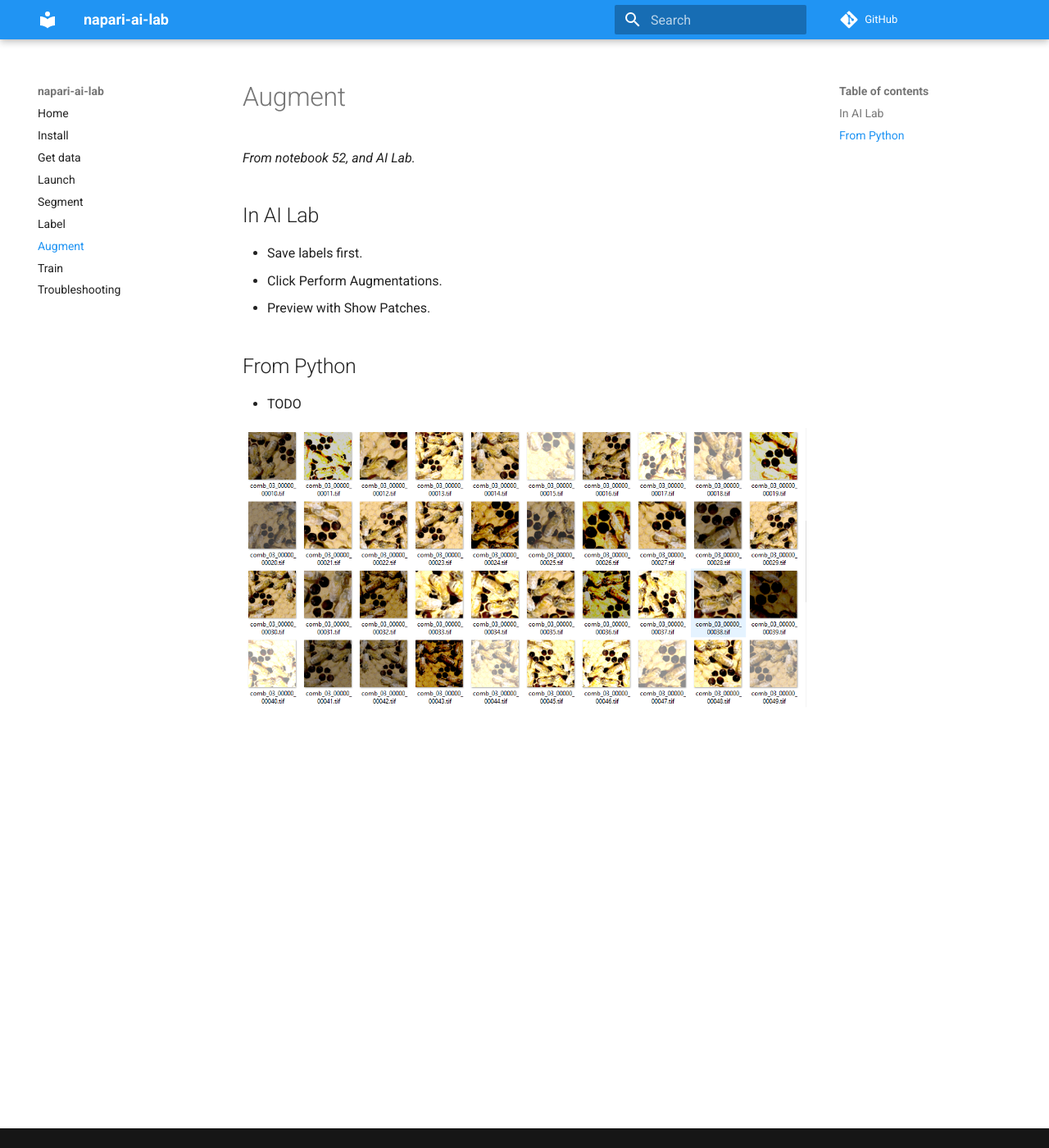
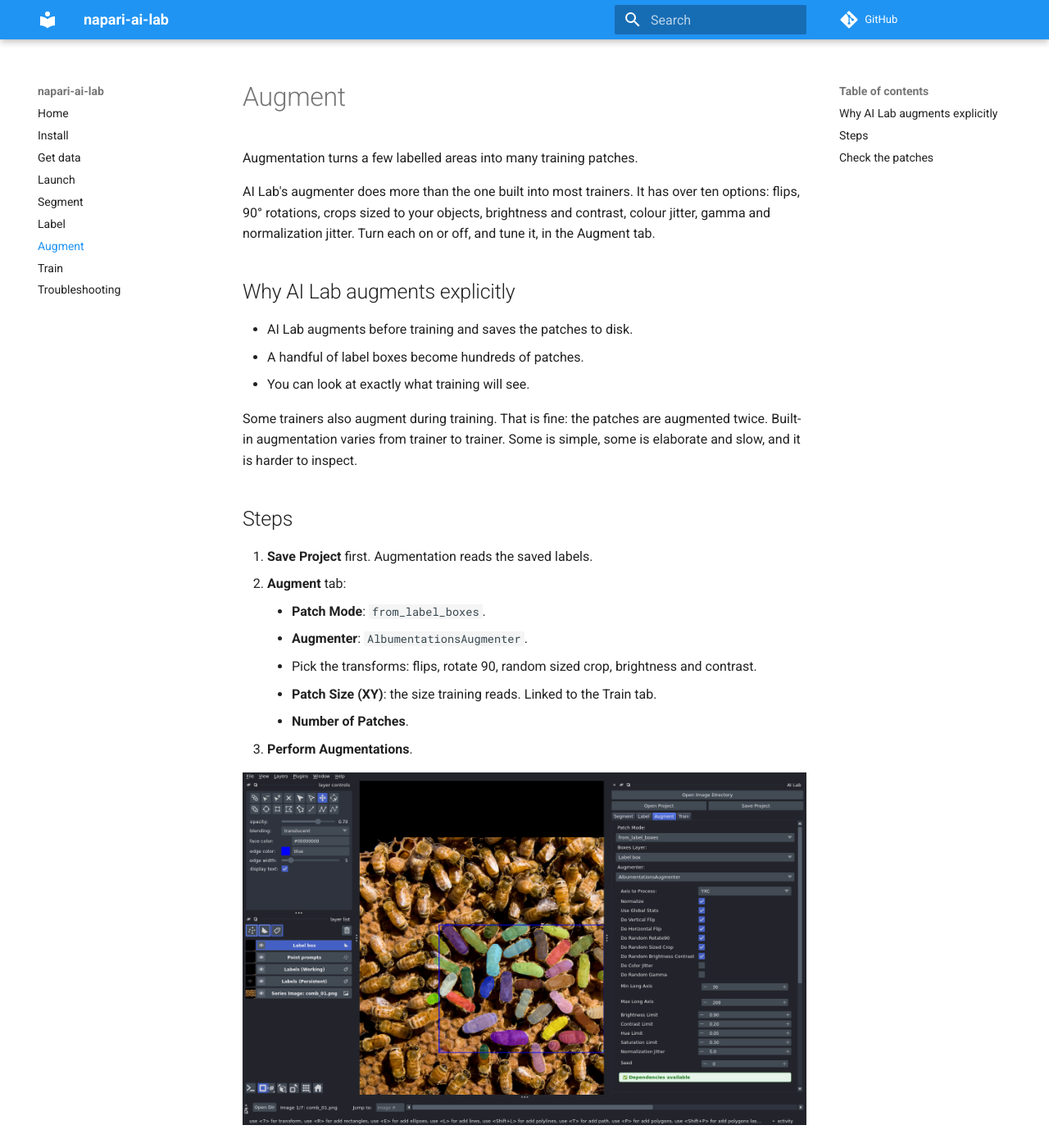
Before and after one commit to True-North-Intelligent-Algorithms/napari-ai-lab, an MkDocs documentation site: the page built from docs/augment.md, in a window 1280 px wide and 1400 px high. Shown: the whole window at 82% size. Built offline with MkDocs 1.6.1 and Material for MkDocs 9.7.7, drawn with Linux system fonts in a browser that asks for light colours; comment, search, counter and statistics services are not loaded; some of the changed text lies outside the part shown.

Commit message:
Docs: Augment and Train pages, with screenshots
Co-Authored-By: Claude Opus 5.5 <noreply@anthropic.com>

```diff
--- a/docs/augment.md
+++ b/docs/augment.md
@@ -1,15 +1,48 @@
 # Augment
 
-*From notebook 52, and AI Lab.*
+Augmentation turns a few labelled areas into many training patches.
 
-## In AI Lab
+AI Lab's augmenter does more than the one built into most trainers. It has
+over ten options: flips, 90° rotations, crops sized to your objects,
+brightness and contrast, colour jitter, gamma and normalization jitter. Turn
+each on or off, and tune it, in the Augment tab.
 
-- Save labels first.
-- Click Perform Augmentations.
-- Preview with Show Patches.
+## Why AI Lab augments explicitly
 
-## From Python
+- AI Lab augments before training and saves the patches to disk.
+- A handful of label boxes become hundreds of patches.
+- You can look at exactly what training will see.
 
-- TODO
+Some trainers also augment during training. That is fine: the patches are
+augmented twice. Built-in augmentation varies from trainer to trainer. Some is
+simple, some is elaborate and slow, and it is harder to inspect.
+
+## Steps
+
+1. **Save Project** first. Augmentation reads the saved labels.
+2. **Augment** tab:
+    - **Patch Mode**: `from_label_boxes`.
+    - **Augmenter**: `AlbumentationsAugmenter`.
+    - Pick the transforms: flips, rotate 90, random sized crop, brightness and contrast.
+    - **Patch Size (XY)**: the size training reads. Linked to the Train tab.
+    - **Number of Patches**.
+3. **Perform Augmentations**.
+
+![The Augment tab](images/augment_tab.png)
+
+**Delete Augmentations** clears the old patches before a new run.
+
+## Check the patches
+
+**Show Patches** opens them in a second napari viewer. Drag the slider to step
+through them.
+
+![Augmented patches in a second viewer](images/augment_patches.png)
+
+Or open the project folder in a file browser, under
+`patches/patches_axis_yxc/`: `input0/` holds the images, `ground_truth0/` the
+labels.
 
 ![Augmented patches from one label box](images/patches.png)
+
+`comb_03_00000_00010.tif` is image `comb_03`, label box `00000`, patch `00010`.
```
Also changed, not shown: docs/train.md (+28 -15 lines), docs/images/augment_patches.png (added), docs/images/augment_tab.png (added), 1 other file.
